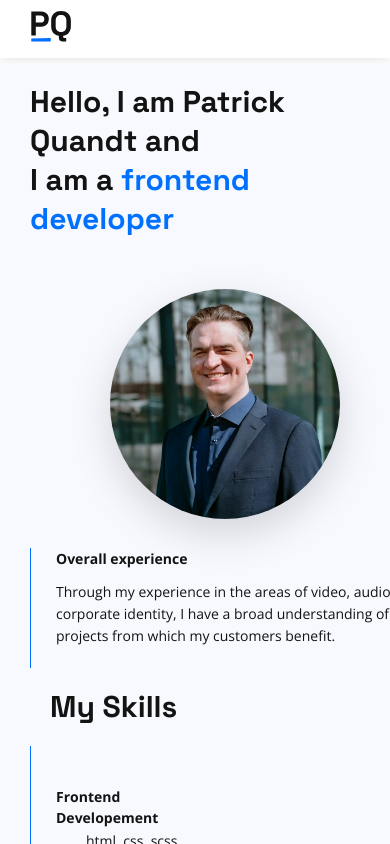
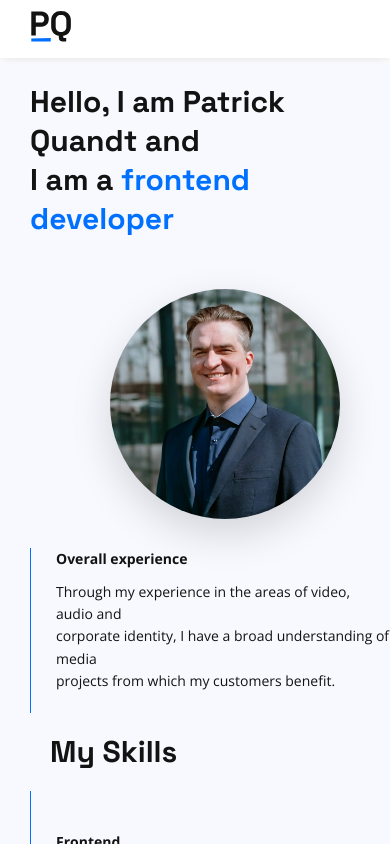
Before and after one commit to pquandt/pqweb, a React (Create React App) app: page / in a window 390 px wide. Shown: the top 844 px of the page. Built offline with nearby package versions, Linux system fonts and the light colour scheme.

Commit message:
layout corrector about

```diff
--- a/sass/layout/_about.scss
+++ b/sass/layout/_about.scss
@@ -113,15 +113,20 @@
       padding-left: 2rem;
       margin-bottom: 5rem;
     }
+    .linebreakSpan {
+      width: fit-content;
+      overflow-wrap: normal;
+    }
 
     &-text {
       overflow-wrap: normal;
       margin-left: 0.5rem;
       margin-bottom: 2rem;
-      grid-column: 2;
+      grid-column: 2 / 3;
       grid-row: 2;
 
       &-wrapper {
+        grid-template-columns: 0.1fr 1fr;
         grid-template-rows: 1fr 0.5fr;
       }
       &-img {
--- a/src/css/style.css
+++ b/src/css/style.css
@@ -243,13 +243,17 @@ h1 {
     .about-headline {
       padding-left: 2rem;
       margin-bottom: 5rem; }
+    .about .linebreakSpan {
+      width: fit-content;
+      overflow-wrap: normal; }
     .about-text {
       overflow-wrap: normal;
       margin-left: 0.5rem;
       margin-bottom: 2rem;
-      grid-column: 2;
+      grid-column: 2 / 3;
       grid-row: 2; }
       .about-text-wrapper {
+        grid-template-columns: 0.1fr 1fr;
         grid-template-rows: 1fr 0.5fr; }
       .about-text-img {
         margin-left: 3rem; }
```
